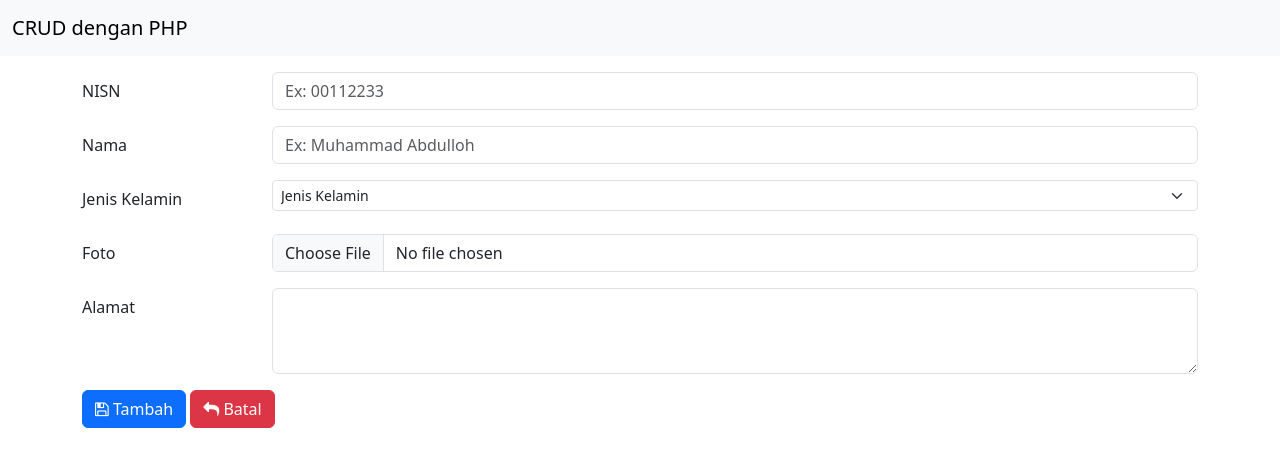
After one commit to iwanst4/php-crud, a PHP site: page /kelola.php in a window 1280 px wide. The commit adds this page. Shown: the top 467 px of the page. Run offline with PHP 8.4, Linux system fonts and the light colour scheme.

Commit message:
membuat struktur kendali

```diff
--- /dev/null
+++ b/kelola.php
@@ -0,0 +1,79 @@
+<!DOCTYPE html>
+<html lang="en">
+<head>
+    <meta charset="UTF-8">
+    <!-- Bootstrap -->
+    <link href="css/bootstrap.min.css" rel="stylesheet">
+    <script src="js/bootstrap.bundle.min.js"></script>
+    <meta name="viewport" content="width=device-width, initial-scale=1.0">
+    <!-- Font Aweshome -->
+    <link rel="stylesheet" href="font-awesome/css/font-awesome.min.css">
+    <title>Belajar CRUD</title>
+</head>
+<body>
+    <nav class="navbar bg-body-tertiary mb-3">
+        <div class="container-fluid">
+          <a class="navbar-brand" href="#">
+            CRUD dengan PHP
+          </a>
+        </div>
+    </nav>
+    <div class="container">
+        <form action="proses.php" method="post">
+          <div class="mb-3 row">
+                <label for="nisn" class="col-sm-2 col-form-label">NISN</label>
+              <div class="col-sm-10">
+                <input type="text" id="nisn" class="form-control" placeholder="Ex: 00112233">
+              </div>
+          </div>
+          <div class="mb-3 row">
+              <label for="nama" class="col-sm-2 col-form-label">Nama</label>
+            <div class="col-sm-10">
+              <input type="text" id="nama" class="form-control" placeholder="Ex: Muhammad Abdulloh">
+            </div>
+          </div>
+          <div class="mb-3 row">
+              <label for="jkel" class="col-sm-2 col-form-label">Jenis Kelamin</label>
+            <div class="col-sm-10">
+              <select id="jkel" class="form-select form-select-sm">
+                  <option selected>Jenis Kelamin</option>
+                  <option value="Laki-laki">Laki-laki</option>
+                  <option value="Perempuan">Perempuan</option>
+              </select>
+            </div>
+          </div>
+          <div class="mb-3 row">
+              <label for="foto" class="col-sm-2 col-form-label">Foto</label>
+            <div class="col-sm-10">
+              <input class="form-control" type="file" id="foto">
+            </div>
+          </div>
+          <div class="mb-3 row">
+              <label for="alamat" class="col-sm-2 col-form-label">Alamat</label>
+            <div class="col-sm-10">
+              <textarea class="form-control" id="alamat" rows="3"></textarea>
+            </div>
+          </div>
+          <div class="mb-3 row">
+              <div class="col">
+                  <?php if(isset($_GET["ubah"])) { ?>
+                    <button type="submit" name="aksi" value="edit"  class="btn btn-primary">
+                        <i class="fa fa-floppy-o" aria-hidden="true"></i>
+                        Simpan Perubahan
+                    </button>
+                  <?php } else { ?>
+                    <button type="submit" name="aksi" value="add" class="btn btn-primary">
+                        <i class="fa fa-floppy-o" aria-hidden="true"></i>
+                        Tambah
+                    </button>
+                  <?php }; ?>
+                  <a href="index.php" type="button" class="btn btn-danger">
+                      <i class="fa fa-reply" aria-hidden="true"></i>
+                      Batal
+                  </a>
+              </div>
+          </div>
+        </form>
+    </div>
+</body>
+</html>
```
Also changed, not shown: index.php (renamed from index.html, +6 -6 lines), kelola.html (deleted, +0 -70 lines), proses.php (added, +12 -0 lines), img/Screenshot_1.png (added), img/Screenshot_2.png (added), img/Screenshot_3.png (added).
